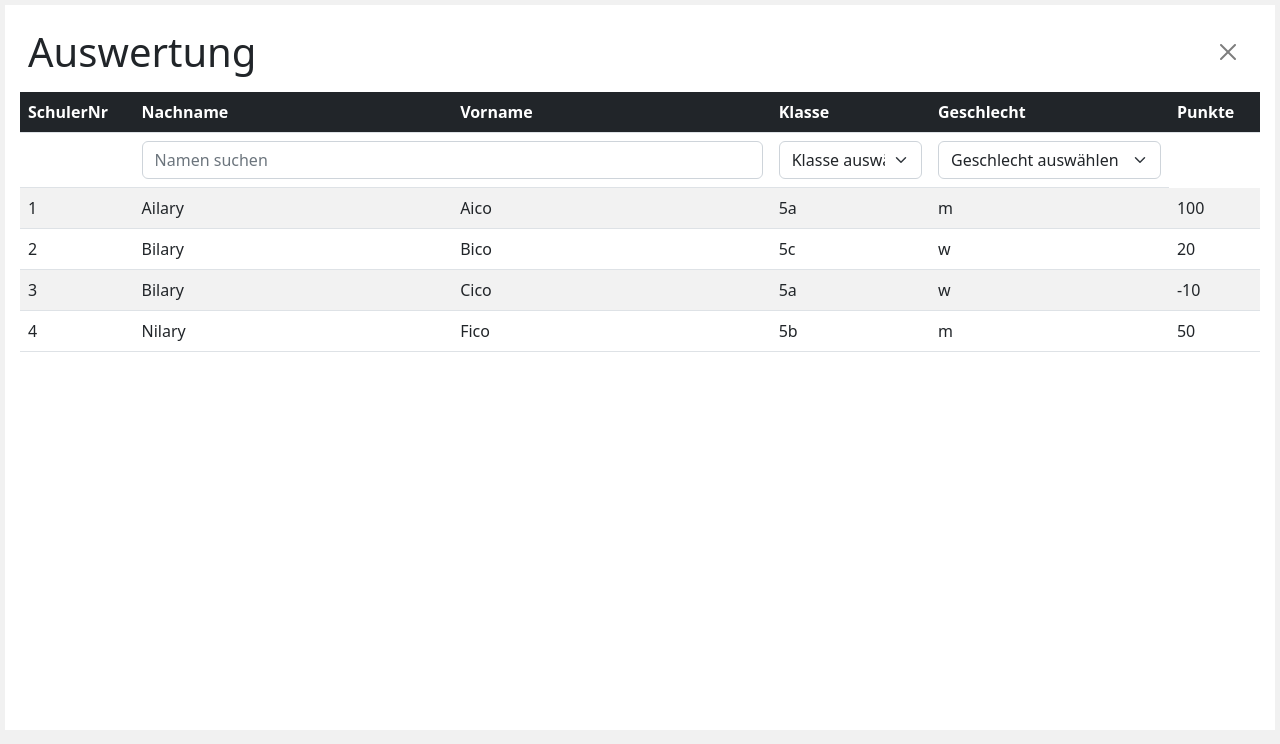
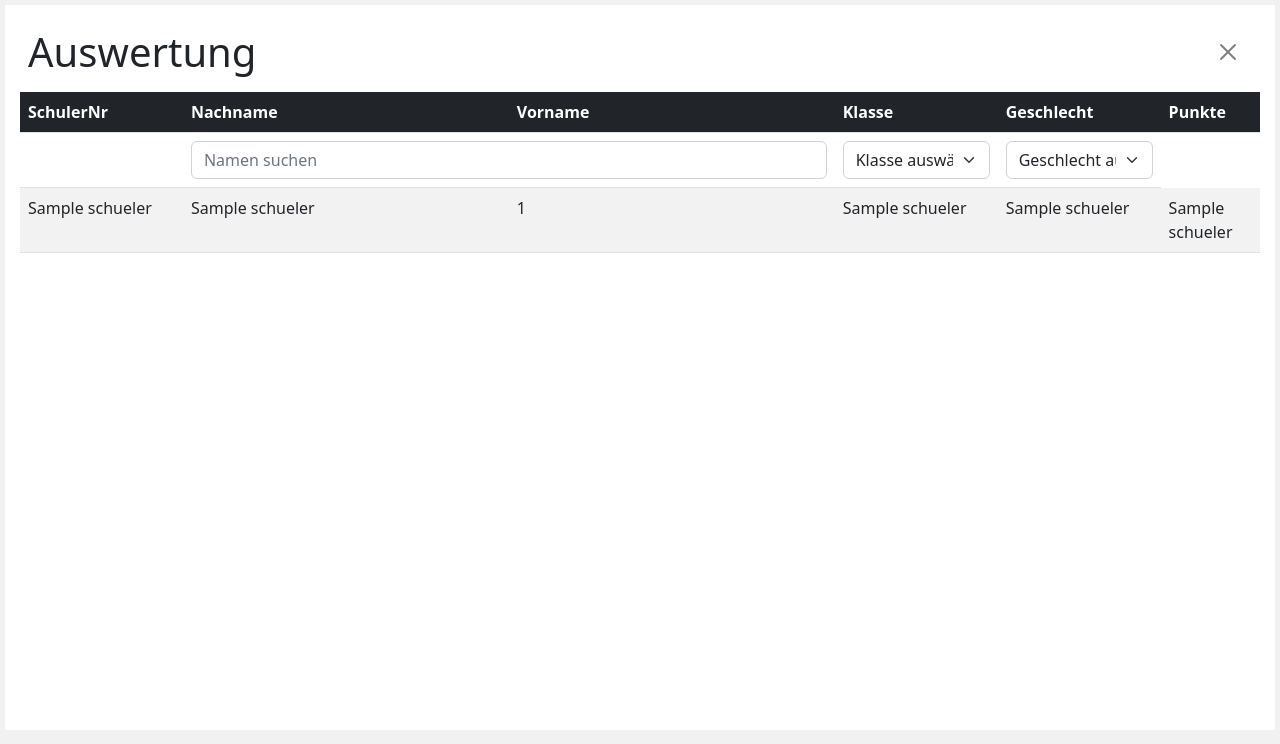
Before and after one commit to Max-sgh/InfoProjekt, a Flask app: template templates/evaluation.html in a window 1280 px wide. Shown: the part 56-800 px from the top of the page. Run offline with Flask 2, Linux system fonts and the light colour scheme; the template is opened without the code that fills it: most values are stand-ins (such as "Sample title", 1, 10 or a date in 2020).

Commit message:
Infostunde 4.10.

```diff
--- a/main.py
+++ b/main.py
@@ -18,6 +18,18 @@ def login():
         password = request.form["password"]
         #
         # Anmeldung durchführen; Session Variablen setzen
+        # Links LDAP:
+        #  - https://gist.github.com/ibeex/1288159 - einfache LDAP Anmeldung
+        #  - https://blog.thomastoye.be/python-ldap-authentication-with-microsoft-active-directory-46661bebc483 - AD mit Python
+        #  - https://soshace.com/integrate-ldap-authentication-with-flask/ - LDAP mit Flask
+        #  - https://gist.github.com/mick-t/85fc40d1acaf5e98cad9 - Gruppen von Nutzer suchen
+        #  - https://gist.github.com/dangtrinhnt/28ef75299618a1b52cf887592220489f - alle Gruppenmitglieder
+        #  - https://stackoverflow.com/questions/16999627/ldap-server-which-is-my-base-dn - Base DN LDAP
+        #  - https://support.infrasightlabs.com/help-pages/how-to-find-the-correct-base-dn-setting/ - Base DN in AD
+        #  - https://stackoverflow.com/questions/1032351/how-to-write-ldap-query-to-test-if-user-is-member-of-a-group - Testen ob Benutzer in Gruppe
+        #  - https://stackoverflow.com/questions/18756688/what-are-cn-ou-dc-in-an-ldap-search - Abkürzungen in LDAP
+        #  - https://www.faq-o-matic.net/2008/01/13/ldap-grundlagen-fuer-active-directory/ - LDAP Grundlagen für AD
+        #  - https://www.faq-o-matic.net/2002/09/21/active-directory-ldap-feldnamen/ - AD Feldnamen
         #
         return redirect(url_for("home"))
     else:
@@ -32,11 +44,23 @@ def detailClass():
 
 @app.route('/evaluation')
 def evaluation():
-    return render_template("evaluation.html")
+    schueler = []
+    schueler.append(["Aico", "Ailary", 1, "m", 100, "5a"])
+    schueler.append(["Bico", "Bilary", 2, "w", 20, "5c"])
+    schueler.append(["Cico", "Bilary", 3, "w", -10, "5a"])
+    schueler.append(["Fico", "Nilary", 4, "m", 50, "5d"])
+    schueler.append(["Hico", "Hilary", 5, "Seeadler", 5678, "0b"])
+    schueler.append(["Zico", "Zilary", 6, "Seeadler", 101, "5a"])
+    schueler.append(["Zaco", "Zalary", 7, "Seeadler", 5324, "5a"])
+
+    return render_template("evaluation.html", schueler=schueler)
 
 @app.route('/settings')
 def settings():
-    return render_template("settings.html")
+    if request.args.get('section') == None:
+        return render_template("settings.html", section="None")
+    else:
+        return render_template("settings.html", section=request.args.get('section'))
 
 if __name__ == "__main__":
     app.run(host="0.0.0.0", debug=True)
--- a/templates/base.html
+++ b/templates/base.html
@@ -92,5 +92,4 @@
     document.getElementById("navbar-brand").innerHTML = "Sportfest " + new Date().getFullYear();
   </script>
 </body>
-
 </html>
--- a/templates/evaluation.html
+++ b/templates/evaluation.html
@@ -19,27 +19,19 @@
 <script src="static/schueler.js"></script>
 <script>
     _schueler = [];
+    _klassen = [];
+    {% for s in schueler %}
+    schueler = new Schueler("{{s[0]}}", "{{s[1]}}", "{{s[2]}}");
+    schueler.geschlecht = "{{s[3]}}";
+    schueler.punkteGesamt = "{{s[4]}}";
+    schueler.klasse = "{{s[5]}}";
+    if (!_klassen.includes(schueler.klasse)) {
+        _klassen.push(schueler.klasse);
+    }
+    _schueler.push(schueler);
+    {% endfor %}
+
     _aktuelleAuswahl = [];
-    s1 = new Schueler("Aico", "Ailary", 1);
-    s1.geschlecht = "m";
-    s1.punkteGesamt = 100;
-    s1.klasse = "5a";
-    _schueler.push(s1);
-    s2 = new Schueler("Bico", "Bilary", 2);
-    s2.geschlecht = "w";
-    s2.punkteGesamt = 20;
-    s2.klasse = "5c";
-    _schueler.push(s2);
-    s3 = new Schueler("Cico", "Bilary", 3);
-    s3.geschlecht = "w";
-    s3.punkteGesamt = -10;
-    s3.klasse = "5a";
-    _schueler.push(s3);
-    s4 = new Schueler("Fico", "Nilary", 4);
-    s4.geschlecht = "m";
-    s4.punkteGesamt = 50;
-    s4.klasse = "5b";
-    _schueler.push(s4);
     _aktuelleAuswahl = _schueler;
 </script>
 
@@ -53,11 +45,11 @@
 <table class="table table-striped table-condensed">
     <thead>
         <tr class="bg-dark" style="color: white;">
-            <th style="width: 5%" onclick="sortiere('schuelerNr')" class="filterable">SchulerNr</th>
-            <th style="width:20%">Nachname</th>
-            <th style="width:20%">Vorname</th>
-            <th style="width:10%">Klasse</th>
-            <th style="width:15%">Geschlecht</th>
+            <th style="width: 10%" onclick="sortiere('schuelerNr')" class="filterable">SchulerNr</th>
+            <th style="width:20%" onclick="sortiere('name')" class="filterable">Nachname</th>
+            <th style="width:20%" onclick="sortiere('name')" class="filterable">Vorname</th>
+            <th style="width:10%" onclick="sortiere('klasse')" class="filterable">Klasse</th>
+            <th style="width:10%">Geschlecht</th>
             <th style="width:5%" onclick="sortiere('punkte')" class="filterable">Punkte</th>
         </tr>
         <tr>
@@ -78,12 +70,7 @@
             </th>-->
             <th>
                 <select class="form-select" onchange="filter()" id="selectKlasse">
-                    <option>Klasse auswählen</option>
-                    <option>5a</option>
-                    <option>5b</option>
-                    <option>5c</option>
-                    <option>5d</option>
-                    <option>5e</option>
+
                 </select>
             </th>
             <th>
@@ -154,7 +141,7 @@
             const arr = Array.from(_aktuelleAuswahl);
             for (i = 1; i < arr.length; i++) {
                 for (j = 0; j < (arr.length - i); j++) {
-                    if (arr[j].punkteGesamt > arr[j + 1].punkteGesamt) {
+                    if (parseInt(arr[j].punkteGesamt) < parseInt(arr[j + 1].punkteGesamt)) {
                         [arr[j], arr[j + 1]] = [arr[j + 1], arr[j]];
                     }
                 }
@@ -172,6 +159,37 @@
             }
             _aktuelleAuswahl = arr;
         }
+        if (nach == "klasse") {
+            kopieSchueler = Array.from(_aktuelleAuswahl);
+            for (i = 1; i < kopieSchueler.length; i++) {
+                for (j = 0; j < (kopieSchueler.length - i); j++) {
+                    if (kopieSchueler[j].klasse > kopieSchueler[j + 1].klasse) {
+                        [kopieSchueler[j], kopieSchueler[j + 1]] = [kopieSchueler[j + 1], kopieSchueler[j]];
+                    }
+                }
+            }
+            for (i = 1; i < kopieSchueler.length; i++) {
+                for (j = 0; j < (kopieSchueler.length - i); j++) {
+                    if (kopieSchueler[j].klasse == kopieSchueler[j + 1].klasse) {
+                        if (kopieSchueler[j].nachname > kopieSchueler[j + 1].nachname) {
+                            [kopieSchueler[j], kopieSchueler[j + 1]] = [kopieSchueler[j + 1], kopieSchueler[j]];
+                        }
+                    }
+                }
+            }
+            _aktuelleAuswahl = kopieSchueler;
+        }
+        if (nach == "name") {
+            kopieSchueler = Array.from(_aktuelleAuswahl);
+            for (i = 1; i < kopieSchueler.length; i++) {
+                for (j = 0; j < (kopieSchueler.length - i); j++) {
+                    if (kopieSchueler[j].nachname > kopieSchueler[j + 1].nachname) {
+                        [kopieSchueler[j], kopieSchueler[j + 1]] = [kopieSchueler[j + 1], kopieSchueler[j]];
+                    }
+                }
+            }
+            _aktuelleAuswahl = kopieSchueler;
+        }
         tabelleErstellen();
         document.getElementById("LoadingAnimation").style = "visibility:hidden;";
     }
@@ -184,8 +202,19 @@
             if (_aktuelleAuswahl[i].nachname.match(token) == null && _aktuelleAuswahl[i].vorname.match(token) == null) {
                 continue;
             }
-            if (_aktuelleAuswahl[i].nachname.match(token).length != 0 || _aktuelleAuswahl[i].vorname.match(token).length != 0) {
+            //
+            // Suche nach Nach- und Vorname getrennt
+            //
+            /*if (_aktuelleAuswahl[i].nachname.match(token).length != 0 || _aktuelleAuswahl[i].vorname.match(token).length != 0) {
                 auswahl.push(_aktuelleAuswahl[i]);
+            }*/
+            if (_aktuelleAuswahl[i].nachname.match(token) != null && _aktuelleAuswahl[i].nachname.match(token).length != 0) {
+                auswahl.push(_aktuelleAuswahl[i]);
+                continue;
+            }
+            if (_aktuelleAuswahl[i].vorname.match(token) != null && _aktuelleAuswahl[i].vorname.match(token).length != 0) {
+                auswahl.push(_aktuelleAuswahl[i]);
+                continue;
             }
         }
         _aktuelleAuswahl = auswahl;
@@ -203,6 +232,21 @@
         document.getElementById("tbody").innerHTML = html;
     }
 
+    // Select für Klassen erstellen
+    for (i = 1; i < _klassen.length; i++) {
+        for (j = 0; j < (_klassen.length - i); j++) {
+            if (_klassen[j] > _klassen[j + 1]) {
+                [_klassen[j], _klassen[j + 1]] = [_klassen[j + 1], _klassen[j]];
+            }
+        }
+    }
+    html = "<option>Klasse auswählen</option>";
+    for (i = 0; i < _klassen.length; i++) {
+        html += "<option>" + _klassen[i] + "</option>";
+    }
+    document.getElementById("selectKlasse").innerHTML = html;
+
+    // Tabelle mit aktuellen Daten füllen
     tabelleErstellen();
 </script>
 {% endblock %}
```
Also changed, not shown: disziplin.py (added, +17 -0 lines), templates/settings.html (+56 -5 lines), 13 other files.
